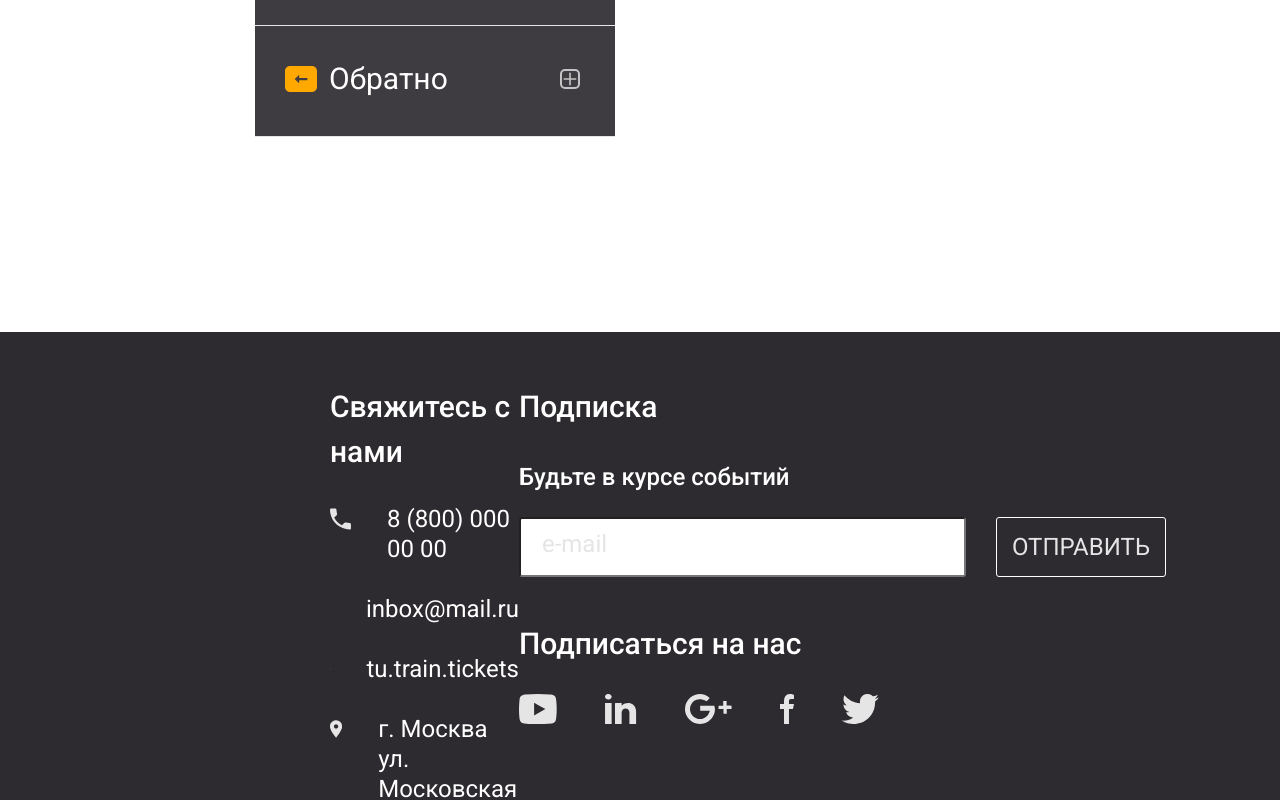
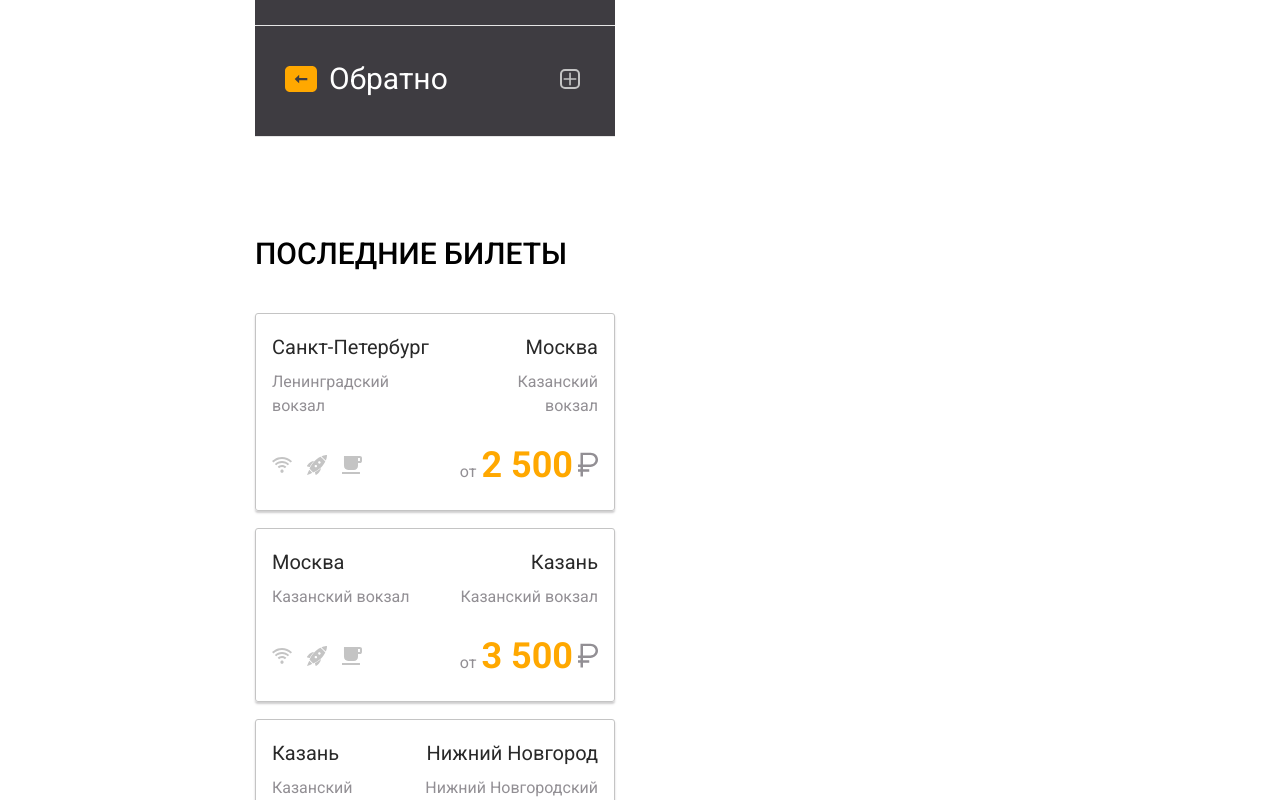
Before and after one commit to Madmaxim22/railway-ticket-booking, a React (Vite) app: page /railway-ticket-booking/booking/trains in a window 1280 px wide. Shown: the part 2140-2940 px from the top of the page. Built offline with nearby package versions, Linux system fonts and the light colour scheme.

Commit message:
feat: add latest tickets section to SearchFilters component with styling and ticket details

```diff
--- a/src/pages/booking/shared/components/SearchFilters.css
+++ b/src/pages/booking/shared/components/SearchFilters.css
@@ -177,3 +177,120 @@
   padding: 30px 35px 35px 30px;
   border-bottom: 1px solid #E5E5E5;
 }
+
+/* Latest tickets */
+.search-filters__latest-tickets {
+  width: 100%;
+  background-color: #FFFFFF;
+  padding-top: 94px;
+  box-sizing: border-box;
+}
+
+.search-filters__latest-tickets-title {
+  font-family: 'Roboto', sans-serif;
+  font-size: 30px;
+  font-weight: 500;
+  color: #000000;
+  text-transform: uppercase;
+}
+
+.search-filters__latest-tickets-list {
+  display: flex;
+  flex-direction: column;
+  gap: 17px;
+  margin-top: 37px;
+}
+
+.search-filters__latest-ticket-card {
+  border: 1px solid #C4C4C4;
+  border-radius: 3px;
+  padding: 18px 16px;
+  box-sizing: border-box;
+  box-shadow: 0px 2px 2px 0px rgba(62, 60, 65, 0.25);
+}
+
+.search-filters__latest-ticket-route {
+  display: flex;
+  flex-direction: row;
+  gap: 15px;
+  justify-content: space-between;
+}
+
+.search-filters__latest-ticket-route-from {
+  display: flex;
+  flex-direction: column;
+  gap: 8px;
+}
+
+.search-filters__latest-ticket-route-to {
+  display: flex;
+  flex-direction: column;
+  text-align: right;
+  gap: 8px;
+}
+
+.search-filters__latest-ticket-city {
+  font-family: 'Roboto', sans-serif;
+  font-size: 20px;
+  font-weight: 400;
+  color: #292929;
+}
+
+.search-filters__latest-ticket-city--to {
+  text-align: right;
+}
+
+.search-filters__latest-ticket-station {
+  font-family: 'Roboto', sans-serif;
+  font-size: 16px;
+  font-weight: 400;
+  color: #928F94;
+}
+
+.search-filters__latest-ticket-meta {
+  display: flex;
+  align-items: center;
+  justify-content: space-between;
+  margin-top: 20px;
+}
+
+.search-filters__latest-ticket-amenities {
+  display: flex;
+  align-items: center;
+  gap: 15px;
+}
+
+.search-filters__latest-ticket-amenity-icon {
+  width: 20px;
+  height: 20px;
+  color: #C4C4C4;
+  flex-shrink: 0;
+}
+
+.search-filters__latest-ticket-price {
+  margin: 0;
+  display: flex;
+  align-items: baseline;
+  gap: 5px;
+}
+
+.search-filters__latest-ticket-price-from {
+  font-family: 'Roboto', sans-serif;
+  font-size: 16px;
+  font-weight: 400;
+  color: #928F94;
+}
+
+.search-filters__latest-ticket-price-value {
+  font-family: 'Roboto', sans-serif;
+  font-size: 36px;
+  font-weight: 700;
+  color: #FFA800;
+}
+
+.search-filters__latest-ticket-price-icon {
+  width: 20px;
+  height: 25px;
+  color: #928F94;
+  flex-shrink: 0;
+}
--- a/src/pages/booking/shared/components/SearchFilters.jsx
+++ b/src/pages/booking/shared/components/SearchFilters.jsx
@@ -5,9 +5,18 @@ import PriceRangeSlider from './slider/PriceRangeSlider'
 import TimeRangeMenu from './time/TimeRangeMenu'
 import { carriageFilterConfigs } from './carriage/carriageFilterConfigs'
 import CalendarIcon from './icons/CalendarIcon'
+import AmenitiesIconWiFi from '../icons/amenities/AmenitiesIconWiFi'
+import AmenitiesIconExpress from '../icons/amenities/AmenitiesIconExpress'
+import AmenitiesIconFoot from '../icons/amenities/AmenitiesIconFoot'
+import FarePriceIcon from '../icons/FarePriceIcon'
 import './SearchFilters.css'
 
 export default function SearchFilters() {
+  const latestTickets = [
+    { id: 1, from: 'Санкт-Петербург', departureStation: 'Ленинградский вокзал',  to: 'Москва', arrivalStation: 'Казанский вокзал', date: '17.08.2018', price: '2 500' },
+    { id: 2, from: 'Москва', departureStation: 'Казанский вокзал', to: 'Казань', arrivalStation: 'Казанский вокзал', date: '17.08.2018', price: '3 500' },
+    { id: 3, from: 'Казань', departureStation: 'Казанский вокзал', to: 'Нижний Новгород', arrivalStation: 'Нижний Новгородский вокзал', date: '17.08.2018', price: '3 800' }
+  ]
   const [departureDate, setDepartureDate] = useState(null)
   const [arrivalDate, setArrivalDate] = useState(null)
   const [isDepartureTimeOpen, setIsDepartureTimeOpen] = useState(false)
@@ -92,6 +101,37 @@ export default function SearchFilters() {
           onToggle={() => setIsArrivalTimeOpen((prev) => !prev)}
         />
       </div>
+      <div className="search-filters__latest-tickets">
+        <p className="search-filters__latest-tickets-title">Последние билеты</p>
+        <ul className="search-filters__latest-tickets-list">
+          {latestTickets.map((ticket) => (
+            <li key={ticket.id} className="search-filters__latest-ticket-card">
+              <div className="search-filters__latest-ticket-route">
+                <div className="search-filters__latest-ticket-route-from">
+                  <p className="search-filters__latest-ticket-city">{ticket.from}</p>
+                  <p className="search-filters__latest-ticket-station">{ticket.departureStation}</p>
+                </div>
+                <div className="search-filters__latest-ticket-route-to">
+                  <p className="search-filters__latest-ticket-city search-filters__latest-ticket-city--to">{ticket.to}</p>
+                  <p className="search-filters__latest-ticket-station">{ticket.arrivalStation}</p>
+                </div>
+              </div>
+              <div className="search-filters__latest-ticket-meta">
+                <div className="search-filters__latest-ticket-amenities">
+                  <AmenitiesIconWiFi className="search-filters__latest-ticket-amenity-icon" />
+                  <AmenitiesIconExpress className="search-filters__latest-ticket-amenity-icon" />
+                  <AmenitiesIconFoot className="search-filters__latest-ticket-amenity-icon" />
+                </div>
+                <p className="search-filters__latest-ticket-price">
+                  <span className="search-filters__latest-ticket-price-from">от</span>
+                  <span className="search-filters__latest-ticket-price-value">{ticket.price}</span>
+                  <FarePriceIcon className="search-filters__latest-ticket-price-icon" />
+                </p>
+              </div>
+            </li>
+          ))}
+        </ul>
+      </div>
     </aside>
   )
 }
```
